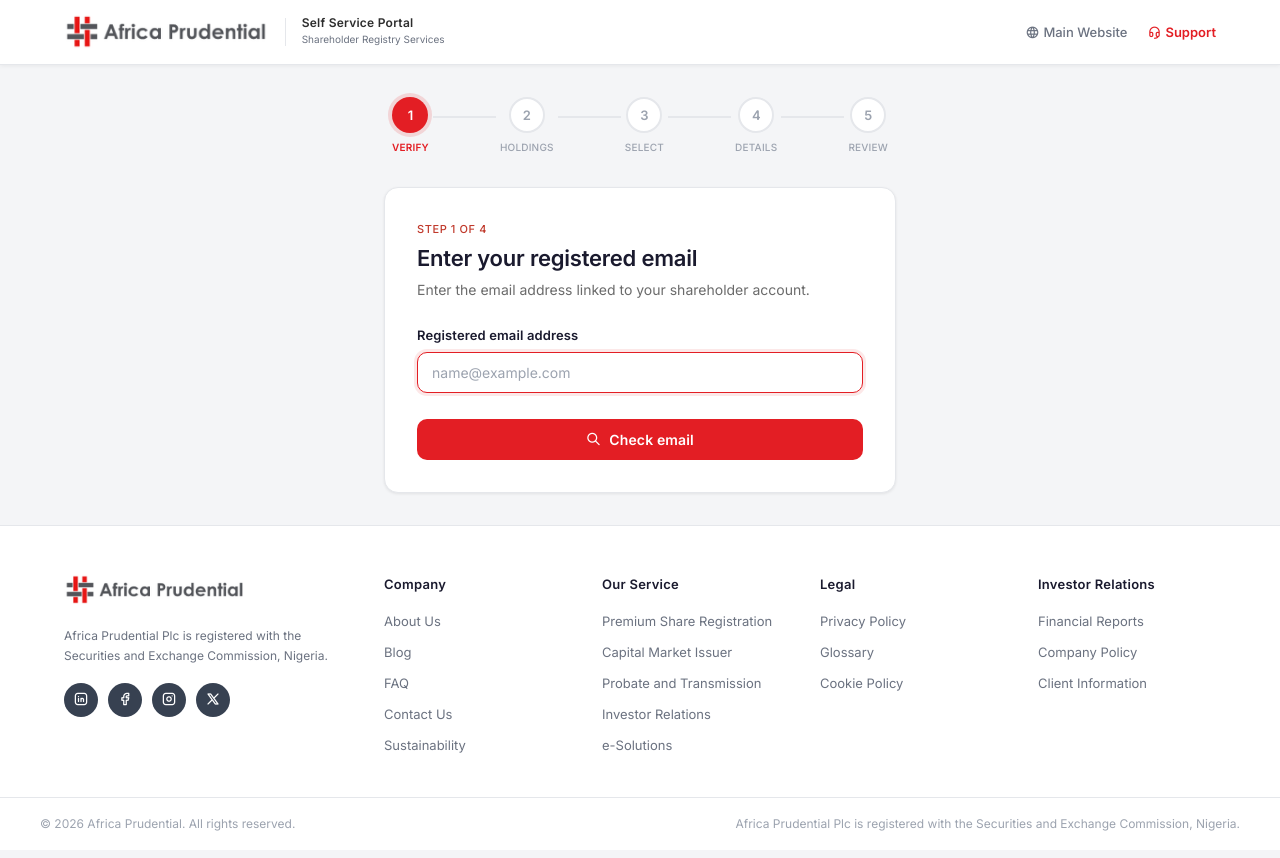
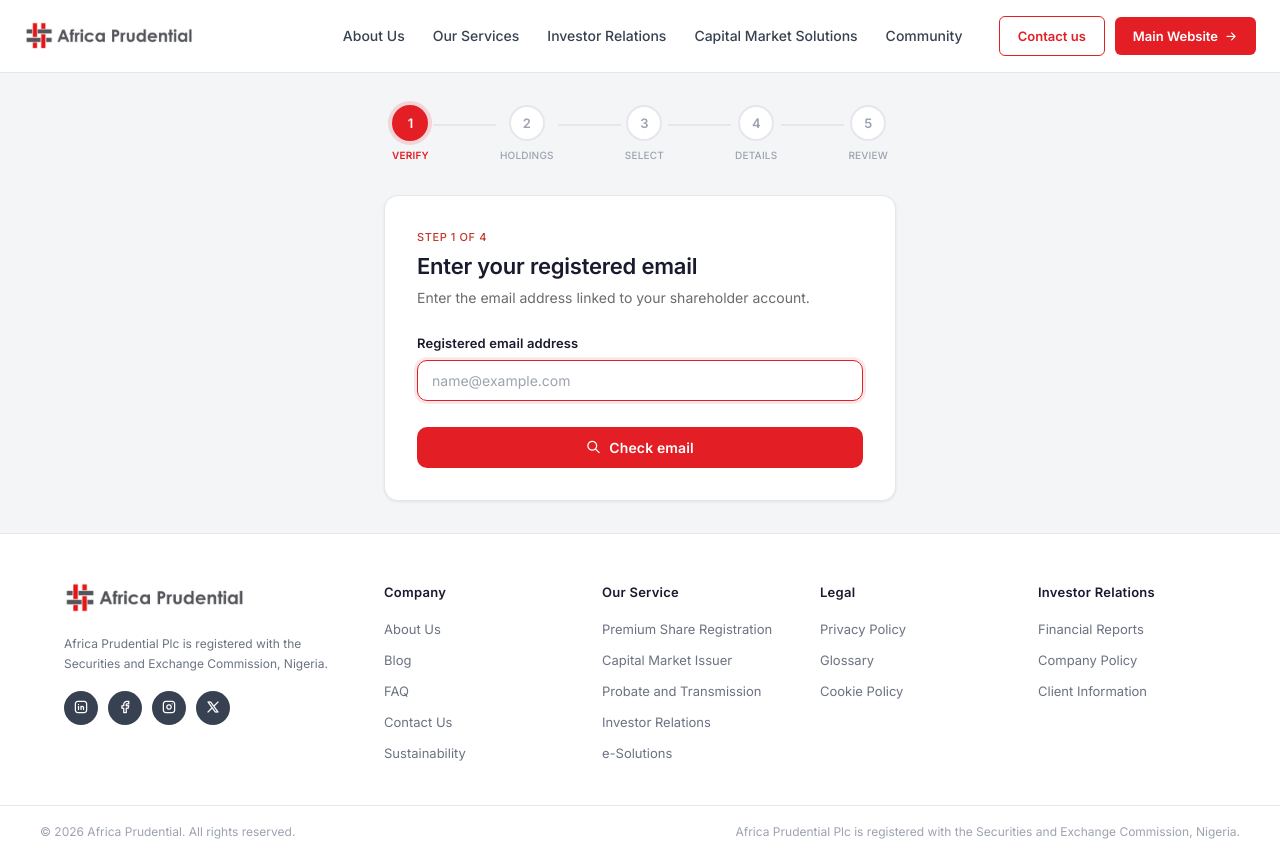
Before and after one commit to meshkeys/AP-shareholder-portal, a React (Vite) app: page / in a window 1280 px wide. Built offline with nearby package versions, Linux system fonts and the light colour scheme.

Commit message:
feat: rebuilt entire navbar across the app

```diff
--- a/index.html
+++ b/index.html
@@ -6,7 +6,7 @@
     <title>Shareholder Portal</title>
     <link
       rel="stylesheet"
-      href="https://cdn.jsdelivr.net/npm/@tabler/icons-webfont@3.0.0/tabler-icons.min.css"
+      href="https://cdn.jsdelivr.net/npm/@tabler/icons-webfont@3.0.0/dist/tabler-icons.min.css"
     />
   </head>
   <body>
--- a/src/components/Navbar.jsx
+++ b/src/components/Navbar.jsx
@@ -1,13 +1,31 @@
-import React from "react";
+import React, { useState } from "react";
 import APLogo from "../assets/AP_LOGO.png";
 
+// Mirrors the main site's nav (africaprudential.com). Update these if the
+// exact destination pages change — "Our Services" and "Community" fall back
+// to the homepage since no specific page was confirmed for them.
+const NAV_LINKS = [
+  { label: "About Us", url: "https://www.africaprudential.com/About-Us" },
+  { label: "Our Services", url: "https://www.africaprudential.com" },
+  {
+    label: "Investor Relations",
+    url: "https://www.africaprudential.com/investor-relations",
+  },
+  {
+    label: "Capital Market Solutions",
+    url: "https://www.africaprudential.com/Services/Capital-Market-Issuer-Services",
+  },
+  { label: "Community", url: "https://www.africaprudential.com" },
+];
+
 export default function Navbar() {
+  const [mobileOpen, setMobileOpen] = useState(false);
+
   return (
     <header
       style={{
-        background: "#FFFFFF",
+        background: "#fff",
         borderBottom: "1px solid #E5E7EB",
-        boxShadow: "0 1px 4px rgba(0,0,0,0.06)",
         position: "sticky",
         top: 0,
         zIndex: 100,
@@ -15,79 +33,116 @@
     >
       <div
         style={{
-          maxWidth: "1200px",
+          position: "relative",
+          maxWidth: "1280px",
           margin: "0 auto",
           padding: "0 24px",
-          height: "64px",
+          height: "72px",
           display: "flex",
           alignItems: "center",
           justifyContent: "space-between",
         }}
       >
-        <div style={{ display: "flex", alignItems: "center", gap: "12px" }}>
         <img
           src={APLogo}
           alt="Africa Prudential"
-            style={{ height: "36px", width: "auto", objectFit: "contain" }}
+          style={{ height: "30px", width: "auto", objectFit: "contain" }}
         />
+
+        <nav className={`navbar-links${mobileOpen ? " open" : ""}`}>
+          {NAV_LINKS.map((link) => (
+            <a
+              key={link.label}
+              href={link.url}
+              target="_blank"
+              rel="noopener noreferrer"
+              style={{
+                fontSize: "14px",
+                fontWeight: "500",
+                color: "#374151",
+                textDecoration: "none",
+                whiteSpace: "nowrap",
+                transition: "color 0.15s",
+              }}
+              onMouseEnter={(e) => (e.currentTarget.style.color = "#E31E24")}
+              onMouseLeave={(e) => (e.currentTarget.style.color = "#374151")}
+            >
+              {link.label}
+            </a>
+          ))}
+
           <div
+            className="navbar-cta"
             style={{
-              width: "1px",
-              height: "28px",
-              background: "#E5E7EB",
-              margin: "0 4px",
-            }}
-          />
-          <div>
-            <p
-              style={{
-                fontSize: "12px",
-                fontWeight: "600",
-                color: "#2D2D2D",
-                lineHeight: 1,
-                letterSpacing: "0.02em",
+              display: "flex",
+              alignItems: "center",
+              gap: "10px",
+              marginLeft: "8px",
             }}
           >
-              Self Service Portal
-            </p>
-            <p style={{ fontSize: "10px", color: "#6B7280", marginTop: "2px" }}>
-              Shareholder Registry Services
-            </p>
-          </div>
-        </div>
-        <div style={{ display: "flex", alignItems: "center", gap: "20px" }}>
+            <a
+              href="https://www.africaprudential.com/Contact-Us"
+              target="_blank"
+              rel="noopener noreferrer"
+              style={{
+                padding: "9px 18px",
+                borderRadius: "6px",
+                border: "1.5px solid #E31E24",
+                background: "#fff",
+                color: "#E31E24",
+                fontSize: "13px",
+                fontWeight: "600",
+                textDecoration: "none",
+                whiteSpace: "nowrap",
+              }}
+            >
+              Contact us
+            </a>
             <a
               href="https://www.africaprudential.com"
               target="_blank"
               rel="noopener noreferrer"
               style={{
+                display: "inline-flex",
+                alignItems: "center",
+                gap: "6px",
+                padding: "9px 18px",
+                borderRadius: "6px",
+                border: "none",
+                background: "#E31E24",
+                color: "#fff",
                 fontSize: "13px",
-              fontWeight: "500",
-              color: "#6B7280",
+                fontWeight: "600",
                 textDecoration: "none",
-              display: "flex",
-              alignItems: "center",
-              gap: "4px",
+                whiteSpace: "nowrap",
               }}
             >
-            <i className="ti ti-world" style={{ fontSize: "14px" }} /> Main
-            Website
+              Main Website
+              <i className="ti ti-arrow-right" style={{ fontSize: "14px" }} />
             </a>
-          <a
-            href="mailto:mcc@africaprudential.com"
+          </div>
+        </nav>
+
+        <button
+          type="button"
+          className="navbar-toggle"
+          onClick={() => setMobileOpen((prev) => !prev)}
+          aria-label="Toggle navigation menu"
           style={{
-              fontSize: "13px",
-              fontWeight: "600",
-              color: "#E31E24",
-              textDecoration: "none",
-              display: "flex",
             alignItems: "center",
-              gap: "4px",
+            justifyContent: "center",
+            background: "none",
+            border: "none",
+            cursor: "pointer",
+            padding: "8px",
+            color: "#374151",
           }}
         >
-            <i className="ti ti-headset" style={{ fontSize: "14px" }} /> Support
-          </a>
-        </div>
+          <i
+            className={`ti ${mobileOpen ? "ti-x" : "ti-menu-2"}`}
+            style={{ fontSize: "22px" }}
+          />
+        </button>
       </div>
     </header>
   );
--- a/src/index.css
+++ b/src/index.css
@@ -394,6 +394,61 @@
   font-weight: 600;
 }
 
+/* ── Shareholder navbar (responsive) ──────────────────────────── */
+.navbar-links {
+  display: flex;
+  align-items: center;
+  gap: 28px;
+}
+
+.navbar-toggle {
+  display: none;
+}
+
+@media (max-width: 900px) {
+  .navbar-links {
+    display: none;
+    position: absolute;
+    top: 100%;
+    left: 0;
+    right: 0;
+    flex-direction: column;
+    align-items: flex-start;
+    gap: 4px;
+    background: #fff;
+    padding: 16px 24px 20px;
+    border-bottom: 1px solid #e5e7eb;
+    box-shadow: 0 8px 16px rgba(0, 0, 0, 0.08);
+  }
+
+  .navbar-links.open {
+    display: flex;
+  }
+
+  .navbar-links a {
+    padding: 8px 0;
+    width: 100%;
+  }
+
+  .navbar-cta {
+    flex-direction: column;
+    align-items: stretch !important;
+    width: 100%;
+    margin-left: 0 !important;
+    margin-top: 8px;
+    gap: 8px !important;
+  }
+
+  .navbar-cta a {
+    justify-content: center;
+    padding: 10px 18px !important;
+  }
+
+  .navbar-toggle {
+    display: flex;
+  }
+}
+
 /* ── Print styles ──────────────────────────────────────────── */
 @media print {
   .no-print {
```
Also changed, not shown: 5 other files (tests, documents, lock files or other folders). Lines whose indentation alone changed are shown as unchanged.
